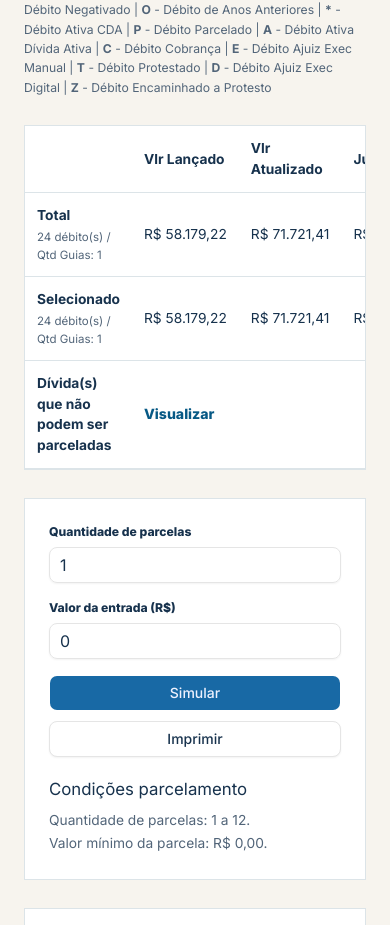
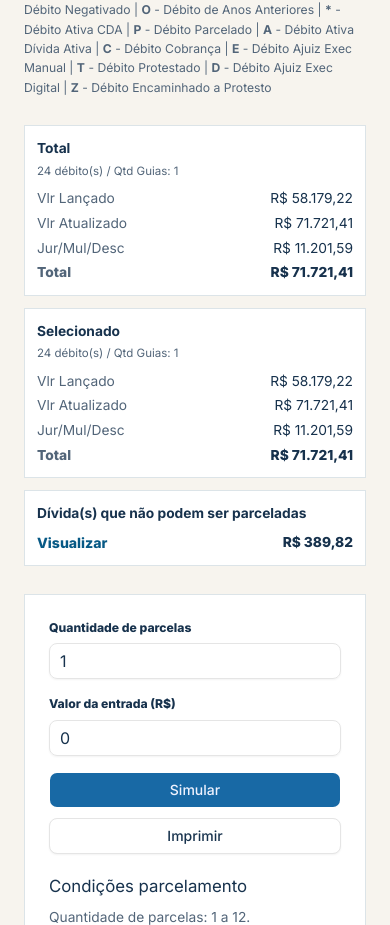
Before and after one commit to bezerrarodrigo/portal-parcelamento-mcz, a Next.js app: page /negociacao in a window 390 px wide. Shown: the part 9279-10204 px from the top of the page. Built offline with nearby package versions, Linux system fonts and the light colour scheme.

Commit message:
feat: adicionar visualização de dívidas não parceláveis no resumo de seleção

```diff
--- a/app/negociacao/components/resumo-selecao.tsx
+++ b/app/negociacao/components/resumo-selecao.tsx
@@ -40,8 +40,38 @@ export default function ResumoSelecao({
     { label: 'Selecionado', grupo: selecionados },
   ];
 
+  const dialogDividasNaoParcelaveis = (
+    <Dialog open={dialogAberto} onOpenChange={setDialogAberto}>
+      <DialogTrigger asChild>
+        <button
+          type='button'
+          className='inline-flex items-center gap-2 text-[0.88rem] font-extrabold text-blue hover:text-orange'
+        >
+          Visualizar
+        </button>
+      </DialogTrigger>
+      <DialogContent>
+        <DialogHeader>
+          <DialogTitle>Dívidas que não podem ser parceladas</DialogTitle>
+        </DialogHeader>
+        <ul className='m-0 grid list-none gap-2.5 p-0'>
+          {dividasNaoParcelaveis.map((divida) => (
+            <li
+              key={divida.id}
+              className='flex justify-between gap-3 border-b border-line pb-2.5'
+            >
+              <span>{divida.descricao}</span>
+              <strong>{formatCurrency(divida.valor)}</strong>
+            </li>
+          ))}
+        </ul>
+      </DialogContent>
+    </Dialog>
+  );
+
   return (
-    <div className='overflow-x-auto border border-line'>
+    <>
+      <div className='hidden overflow-x-auto border border-line md:block'>
         <table className='w-full border-collapse bg-white [&_td]:border-b [&_td]:border-line [&_td]:p-3 [&_td]:text-left [&_td]:text-[0.86rem] [&_th]:border-b [&_th]:border-line [&_th]:p-3 [&_th]:text-left [&_th]:text-[0.86rem]'>
           <thead>
             <tr>
@@ -71,40 +101,56 @@ export default function ResumoSelecao({
               <td>
                 <strong>Dívida(s) que não podem ser parceladas</strong>
               </td>
-            <td colSpan={3}>
-              <Dialog open={dialogAberto} onOpenChange={setDialogAberto}>
-                <DialogTrigger asChild>
-                  <button
-                    type='button'
-                    className='inline-flex items-center gap-2 text-[0.88rem] font-extrabold text-blue hover:text-orange'
-                  >
-                    Visualizar
-                  </button>
-                </DialogTrigger>
-                <DialogContent>
-                  <DialogHeader>
-                    <DialogTitle>
-                      Dívidas que não podem ser parceladas
-                    </DialogTitle>
-                  </DialogHeader>
-                  <ul className='m-0 grid list-none gap-2.5 p-0'>
-                    {dividasNaoParcelaveis.map((divida) => (
-                      <li
-                        key={divida.id}
-                        className='flex justify-between gap-3 border-b border-line pb-2.5'
-                      >
-                        <span>{divida.descricao}</span>
-                        <strong>{formatCurrency(divida.valor)}</strong>
-                      </li>
-                    ))}
-                  </ul>
-                </DialogContent>
-              </Dialog>
-            </td>
+              <td colSpan={3}>{dialogDividasNaoParcelaveis}</td>
               <td>{formatCurrency(totalNaoParcelavel)}</td>
             </tr>
           </tbody>
         </table>
       </div>
+
+      <div className='grid gap-3 md:hidden'>
+        {linhas.map(({ label, grupo }) => (
+          <div
+            key={label}
+            className='grid gap-2 border border-line bg-white p-3 text-[0.86rem]'
+          >
+            <div>
+              <strong>{label}</strong>
+              <small className='mt-1 block text-[0.72rem] text-ink-soft'>
+                {grupo.length} débito(s) / Qtd Guias: {grupo.length ? 1 : 0}
+              </small>
+            </div>
+            <div className='grid grid-cols-2 gap-x-3 gap-y-1'>
+              <span className='text-ink-soft'>Vlr Lançado</span>
+              <span className='text-right'>
+                {formatCurrency(somar(grupo, 'valorLancado'))}
+              </span>
+              <span className='text-ink-soft'>Vlr Atualizado</span>
+              <span className='text-right'>
+                {formatCurrency(somar(grupo, 'valorAtualizado'))}
+              </span>
+              <span className='text-ink-soft'>Jur/Mul/Desc</span>
+              <span className='text-right'>
+                {formatCurrency(somar(grupo, 'jurosMultaDesconto'))}
+              </span>
+              <span className='font-extrabold text-ink-soft'>Total</span>
+              <span className='text-right font-extrabold'>
+                {formatCurrency(somar(grupo, 'total'))}
+              </span>
+            </div>
+          </div>
+        ))}
+
+        <div className='grid gap-2 border border-line bg-white p-3 text-[0.86rem]'>
+          <strong>Dívida(s) que não podem ser parceladas</strong>
+          <div className='flex items-center justify-between gap-3'>
+            {dialogDividasNaoParcelaveis}
+            <span className='font-extrabold'>
+              {formatCurrency(totalNaoParcelavel)}
+            </span>
+          </div>
+        </div>
+      </div>
+    </>
   );
 }
```
Lines whose indentation alone changed are shown as unchanged.
